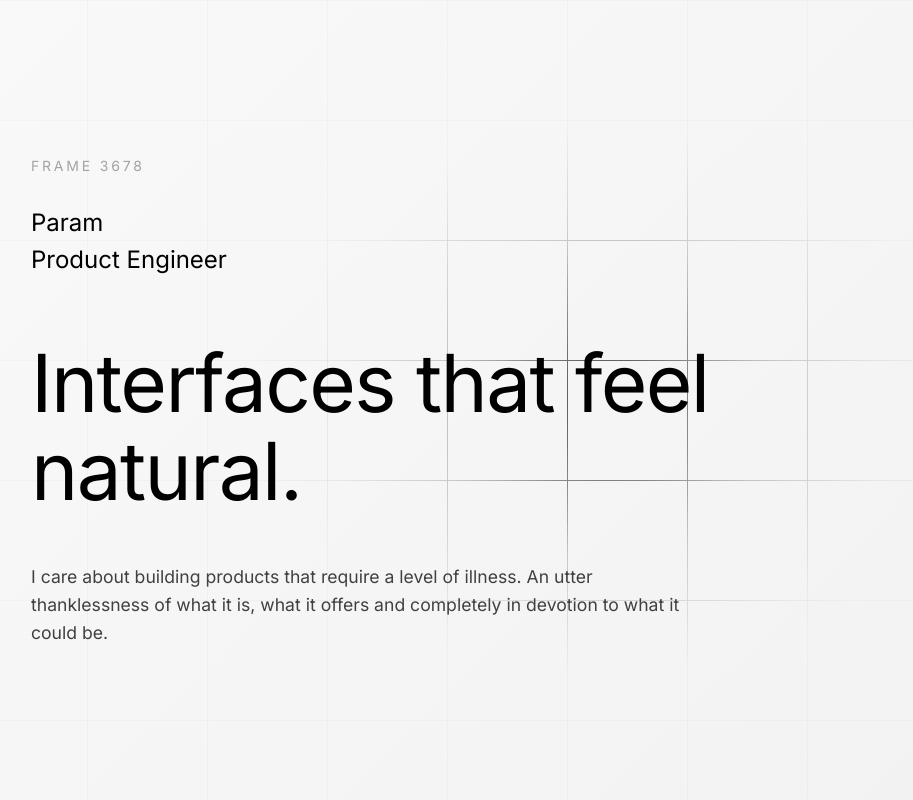
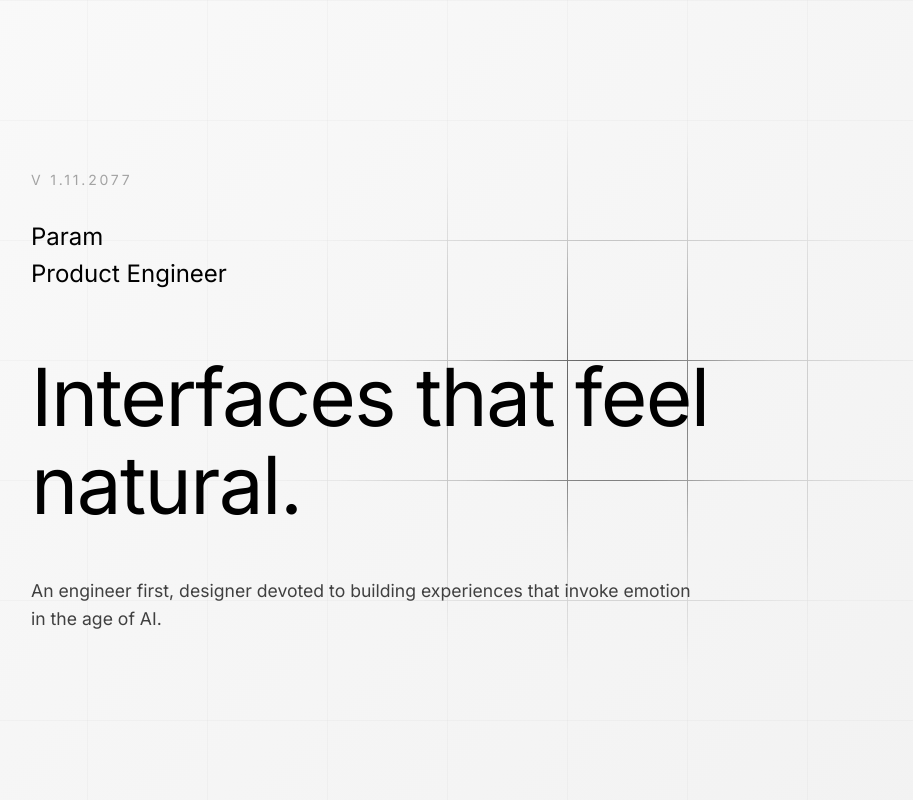
Before and after one commit to Paramstr/Params-Epic-Portfolio, a Next.js app: page /digital-resume in a window 1280 px wide. Shown: the top 800 px of the page, without its empty margins (33-946 px from the left). Built offline with nearby package versions, Linux system fonts and the light colour scheme.

Commit message:
Edted hero section of digital-resume

```diff
--- a/app/digital-resume/page.tsx
+++ b/app/digital-resume/page.tsx
@@ -397,7 +397,7 @@ export default function DigitalResumePage() {
               className="mb-6 md:mb-8"
             >
               <span className="text-neutral-400 text-sm tracking-[0.2em] uppercase">
-                Frame 3678
+                V 1.11.2077
               </span>
             </motion.div>
 
@@ -430,7 +430,7 @@ export default function DigitalResumePage() {
               transition={{ duration: 0.6, delay: 0.8 }}
               className="text-neutral-700 text-[clamp(1rem,2.5vw,1.1rem)] leading-[1.6] max-w-2xl"
             >
-              I care about building products that require a level of illness. An utter thanklessness of what it is, what it offers and completely in devotion to what it could be.
+              An engineer first, designer devoted to building experiences that invoke emotion in the age of AI.
             </motion.p>
           </div>
         </section>
```
